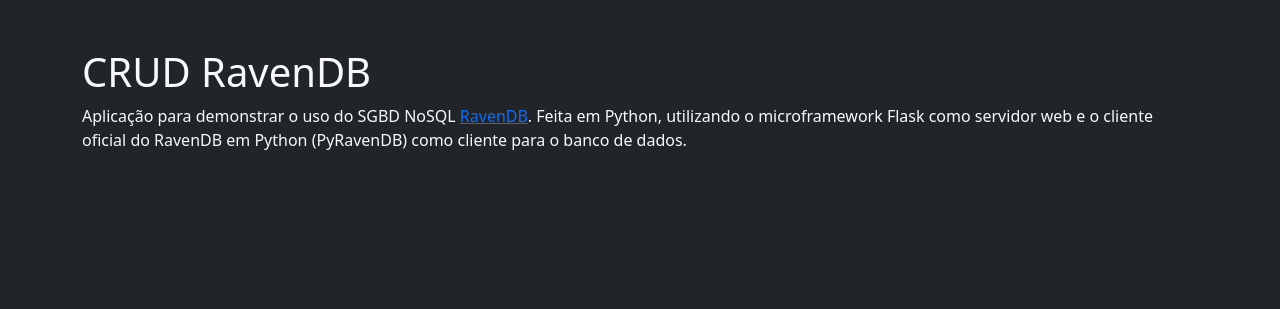
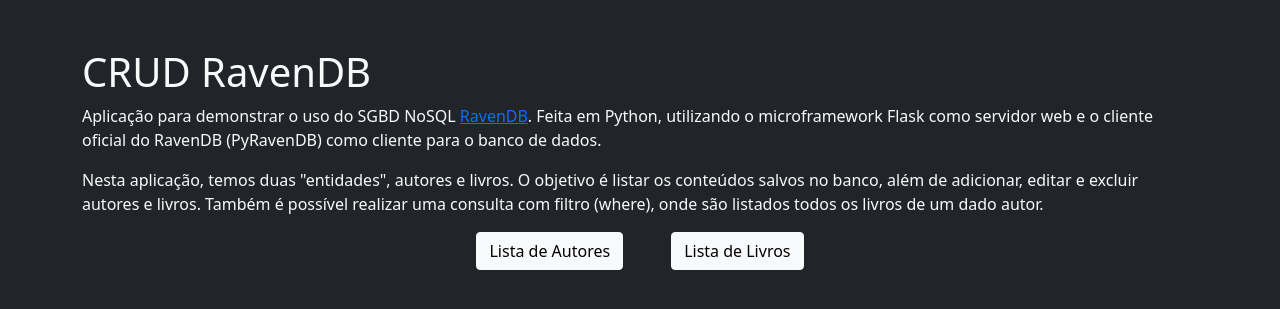
Before and after one commit to camalejao/flask-ravendb-crud, a Flask app: page / in a window 1280 px wide. Shown: the part 56-365 px from the top of the page. Run offline with Flask 2, Linux system fonts and the light colour scheme.

Commit message:
readme e home

```diff
--- a/templates/base.html.j2
+++ b/templates/base.html.j2
@@ -35,9 +35,18 @@
         {% block content %}
         <main class="text-light">
             <h1>CRUD RavenDB</h1>
-            Aplicação para demonstrar o uso do SGBD NoSQL <a href="https://ravendb.net">RavenDB</a>.
+            <p>Aplicação para demonstrar o uso do SGBD NoSQL <a href="https://ravendb.net">RavenDB</a>.
             Feita em Python, utilizando o microframework Flask como servidor web e o cliente oficial
-            do RavenDB em Python (PyRavenDB) como cliente para o banco de dados.
+            do RavenDB (PyRavenDB) como cliente para o banco de dados.</p>
+
+            <p>Nesta aplicação, temos duas "entidades", autores e livros. O objetivo é listar os conteúdos salvos no banco,
+            além de adicionar, editar e excluir autores e livros. Também é possível realizar uma consulta com filtro (where),
+            onde são listados todos os livros de um dado autor.</p>
+
+            <div class="d-flex justify-content-center align-items-center">
+                <a class="btn btn-light" href="/autores">Lista de Autores</a>
+                <a class="btn btn-light ms-5" href="/livros">Lista de Livros</a>
+            </div>
         </main>
         {% endblock %}
     </div>
```
Also changed, not shown: README.md (added).
